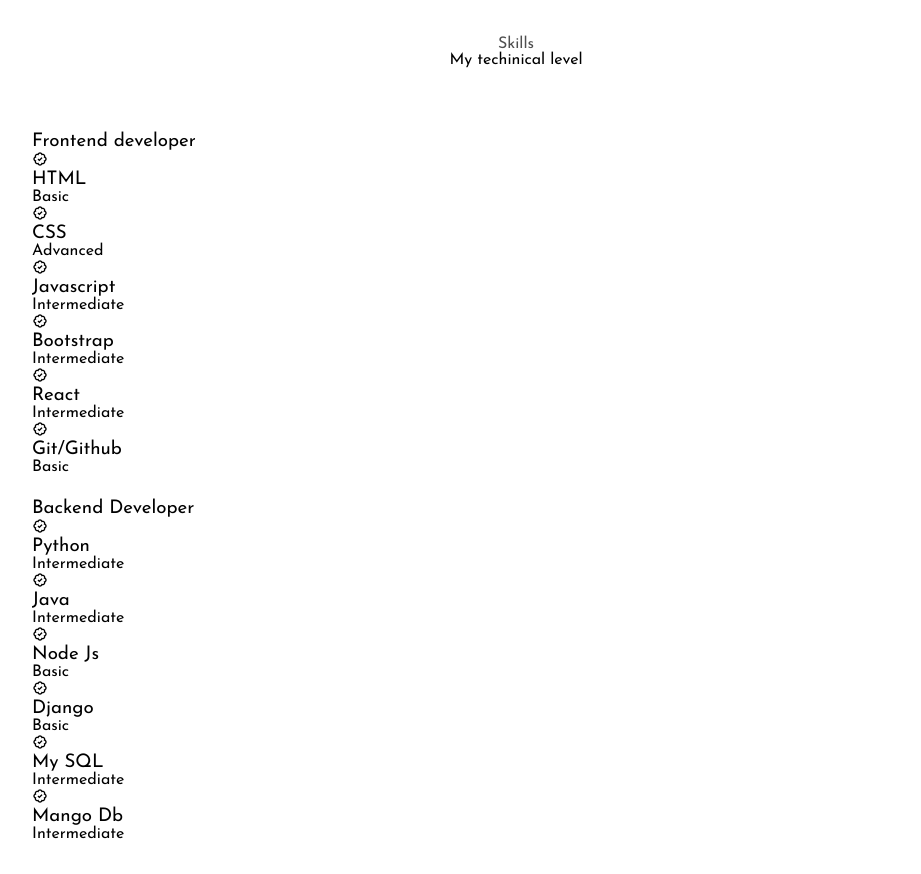
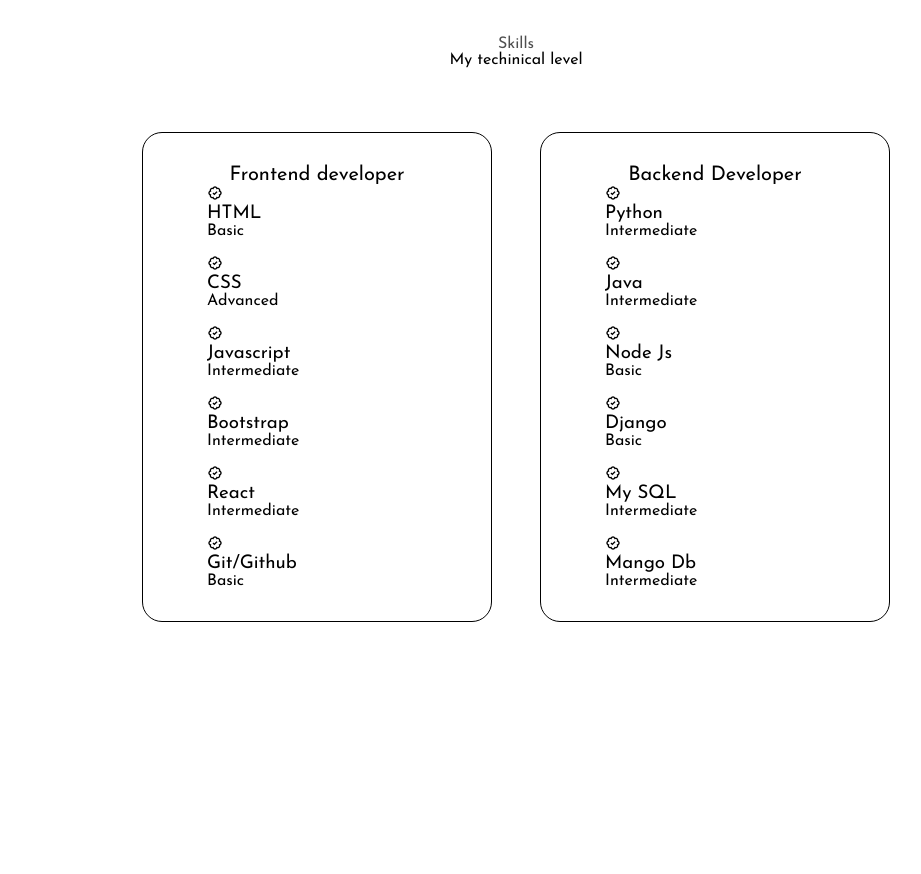
Before and after one commit to KumarKalyan20/portfolio, a React (Vite) app: page / in a window 1280 px wide. Shown: the part 1380-2254 px from the top of the page, without its empty margins (124-1045 px from the left). After the commit the page ends 2034 px from the top, so only its background shows below. Built offline with nearby package versions, Linux system fonts and the light colour scheme.

Commit message:
added a code

```diff
--- a/src/components/skills/skills.css
+++ b/src/components/skills/skills.css
@@ -1,12 +1,61 @@
-.skills__container {
+.skills_container {
+    /* display: grid; */
     grid-template-columns: repeat(2, 350px);
     column-gap: 3rem;
     justify-content: center;
 }
 
-/* .skills__content {
+
+ .skills__content {
     background-color: var(--container-color);
     border: 1px solid rgba(0, 0, 0.1);
     padding: 2rem 4rem;
     border-radius: 1.25rem;
-} */
+}
+
+.skills__title {
+    /* font-size: var(--normal-font-size); */
+    font-size: 20px;
+    font-weight: var(--font-medium);
+    text-align: center;
+    margin-bottom: var(--mb-1-5);
+}
+
+.skills__box {
+  display: grid;
+  grid-template-columns: repeat(2, 1fr); /* two equal columns */
+  gap: 1.5rem; /* space between rows and columns */
+}
+
+.skills__group {
+  display: flex;
+  flex-direction: column;
+  gap: 1.5rem;
+   row-gap: 1rem; /* vertical space between each skill */
+}
+
+
+/* .skills__group {
+    display: flex;
+    flex-direction: column;
+    row-gap: 1rem;
+}
+
+.skills__data {
+    display: flex;
+    column-gap: 0.5rem;
+}
+
+.skills .bx-badge-check {
+    font-size: 1rem;
+    color: var(--title-color);
+}
+
+.skills__name {
+    font-size: var(--normal-font-size);
+    font-weight: var(--font-medium);
+    line-height: 18px;
+}
+.skills__level {
+    font-size: var(--tiny-font-size);
+}  */
```
